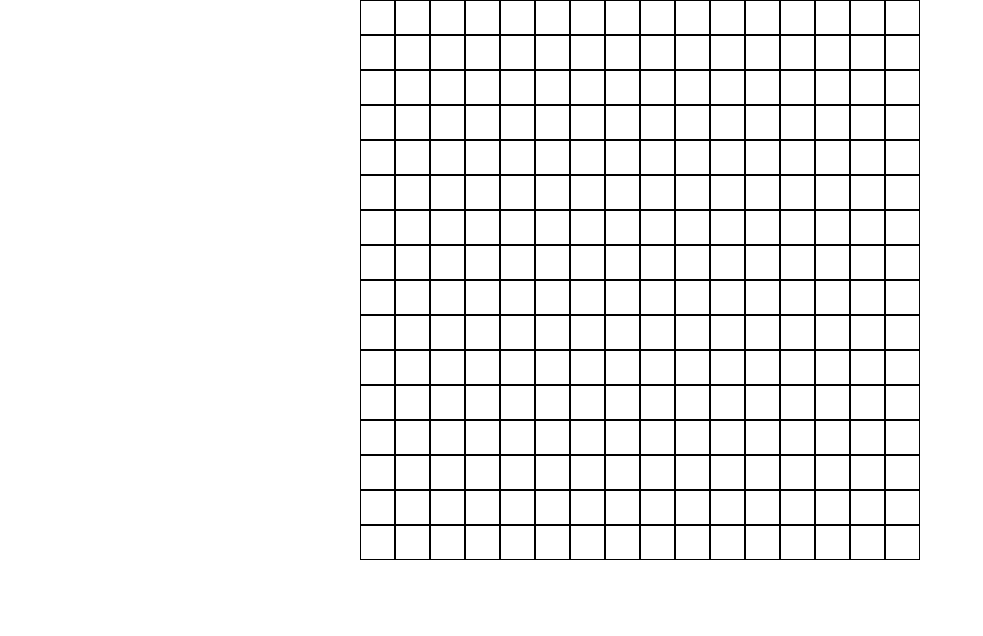
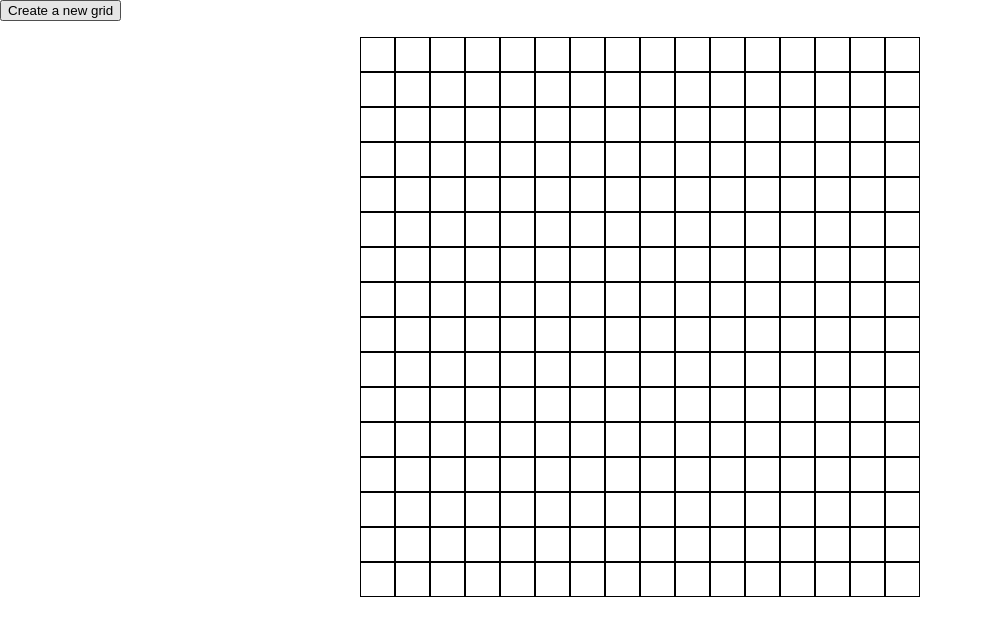
Before and after one commit to Adnosk/etch-a-sketch, a plain HTML site: page index.html in a window 1280 px wide. Shown: the whole page, without its empty margins (0-983 px from the left). Drawn offline with Linux system fonts and the light colour scheme.

Commit message:
Add button and prompt for user input

```diff
--- a/game.js
+++ b/game.js
@@ -22,6 +22,18 @@ function changeColor(e) {
     e.target.style.backgroundColor = 'black';
 }
 
+function askGrid() {
+    let text;
+    let gridInput = prompt('Please enter the number of rows/columns:', '16');
+    if (gridInput > 1 && gridInput < 100) {
+        text = `The new grid has a size of ${gridInput}x${gridInput}`
+        gridMaker(gridInput);
+    } else {
+        text = 'The input has to be bigger than 1 and less than 100!'
+    }
+    document.getElementById('userInput').innerHTML = text;
+}
+
 // default grid size
 let gridSize = 16;
 
--- a/index.html
+++ b/index.html
@@ -9,6 +9,9 @@
     <title>Etch a sketch</title>
 </head>
 <body>
-    <div id="container"></div>
+    <div id="container">
+        <button onclick="askGrid()">Create a new grid</button>
+        <p id="userInput"></p>
+    </div>
 </body>
 </html>
```
